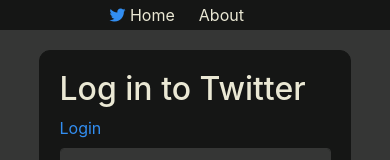
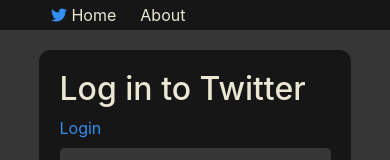
Before and after one commit to shloch/Twitter-design-clone, a plain HTML site: page signIn.html in a window 390 px wide. Shown: the top 160 px of the page. Drawn offline with nearby package versions, Linux system fonts and the light colour scheme.

```diff
--- a/assets/styles/sass/signup.scss
+++ b/assets/styles/sass/signup.scss
@@ -58,6 +58,9 @@ div[class="ruban"] {
     //border:1px solid orangered;
     display: flex;
     flex-direction: row;
+    @media screen and (max-width: 645px) {
+      width: 80%;
+    }
     div {
       //border:1px solid yellow;
       padding: 3px 12px;
```
Also changed, not shown: assets/styles/signup.css, 1 other file.
